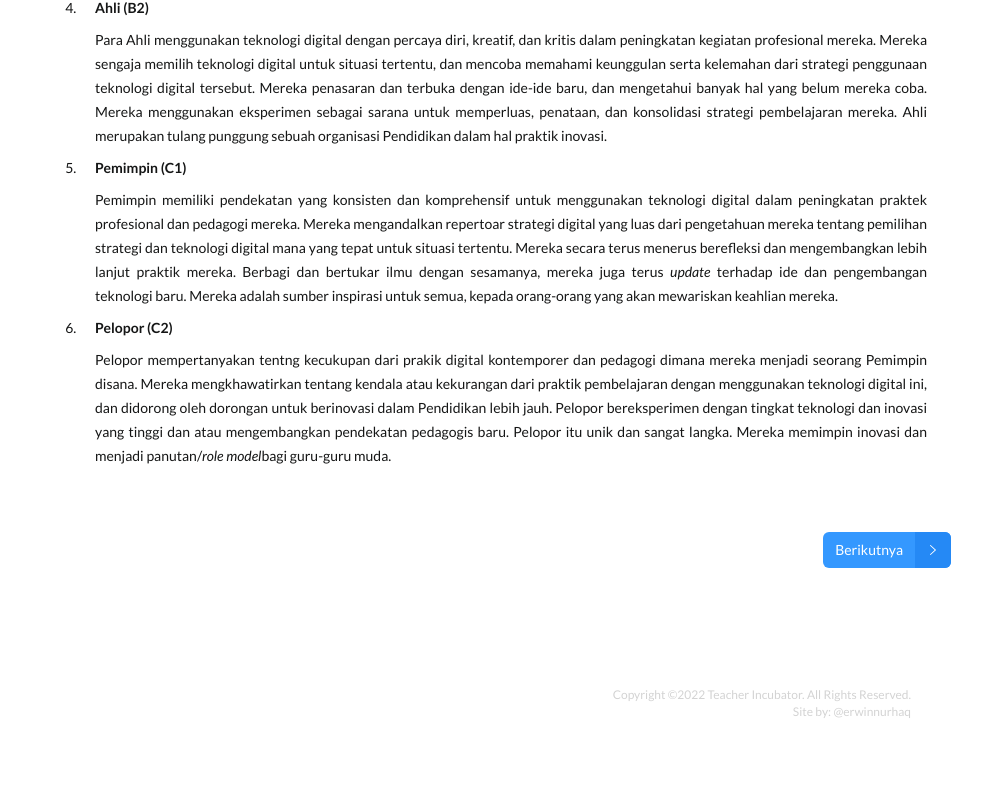
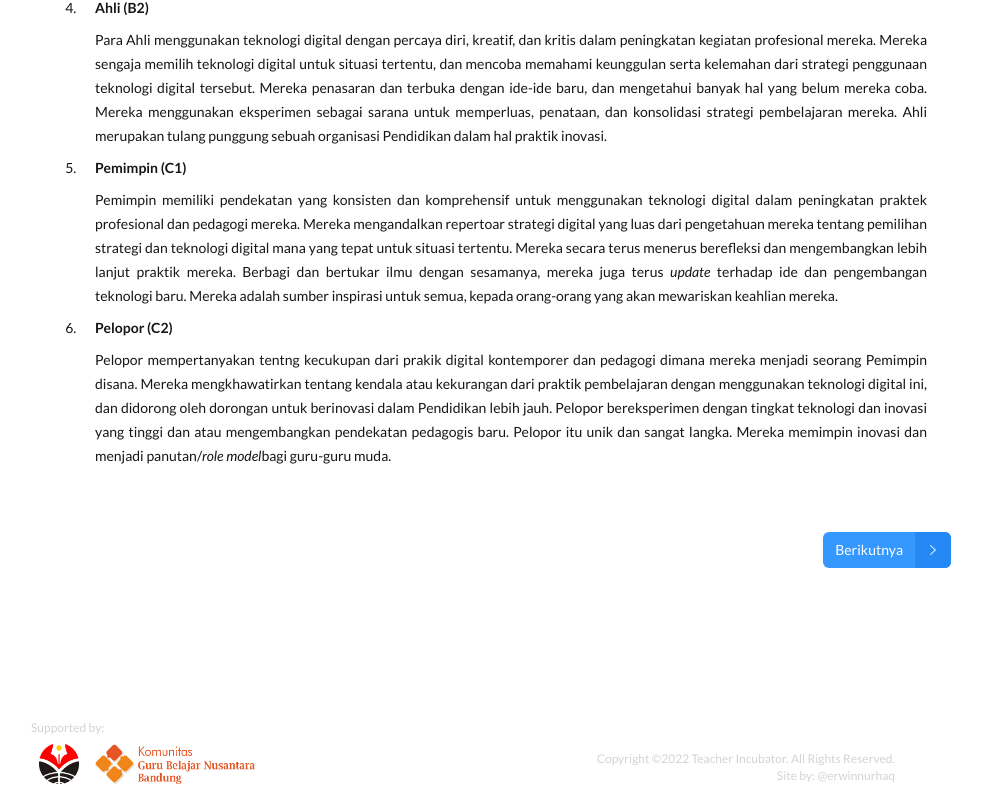
Before and after one commit to erwinnurhaq/questionnaire, a Next.js app: page / in a window 1280 px wide. Shown: the part 4149-4949 px from the top of the page, without its empty margins (289-1271 px from the left). Before the commit the page ends 4885 px from the top, so only its background shows below. Built offline with nearby package versions, Linux system fonts and the light colour scheme; no server answers; what react-google-recaptcha-v3 would draw is missing.

Commit message:
add footer supporter

```diff
--- a/components/Footer.js
+++ b/components/Footer.js
@@ -1,8 +1,31 @@
+import Image from 'next/image';
 import styles from '~/styles/components/Footer.module.css';
 
 export default function Footer() {
   return (
     <footer className={styles.footer}>
+      <div className={styles.supporter}>
+        <p>Supported by:</p>
+        <div className={styles.supporterImages}>
+          <div>
+            <Image
+              src="/images/upi.png"
+              alt="image-upi"
+              width={40}
+              height={40}
+            />
+          </div>
+          <div>
+            <Image
+              src="/images/kgb.png"
+              alt="image-kgb"
+              width={160}
+              height={40}
+            />
+          </div>
+        </div>
+      </div>
+      <div className={styles.copyright}>
         <p>
           Copyright ©{new Date().getFullYear()}{' '}
           <a href="http://www.teacherincubator.com" target="_blank" rel="noreferrer">
@@ -16,6 +39,7 @@ export default function Footer() {
             @erwinnurhaq
           </a>
         </p>
+      </div>
     </footer>
   );
 }
--- a/styles/components/Footer.module.css
+++ b/styles/components/Footer.module.css
@@ -2,14 +2,35 @@
   width: 100%;
   position: absolute;
   bottom: 1rem;
-  right: 5rem;
+  /* right: 5rem; */
   color: var(--light-gray-text-1);
   font-size: 0.75rem;
   text-align: right;
+  display: flex;
+  justify-content: space-between;
+  align-items: flex-end;
+  width: calc(100% - 26rem);
 }
 
 .footer p {
   margin: 0;
+}
+
+.footer .supporter {
+  text-align: left;
+}
+
+.footer .supporter p {
+  padding-bottom: 0.5rem;
+}
+
+.footer .supporter .supporterImages {
+  height: 40px;
+  display: flex;
+}
+
+.footer .supporter .supporterImages > div{
+  margin: 0 0.5rem;
 }
 
 @media screen and (max-width: 768px) {
@@ -20,5 +41,12 @@
     color: var(--light-gray-text-1);
     font-size: 0.75rem;
     text-align: center;
+    flex-direction: column;
+    align-items: center;
+    width: calc(100% - 4rem);
+  }
+  .footer .supporter {
+    text-align: center;
+    padding-bottom: 1rem;
   }
 }
--- a/styles/components/Layout.module.css
+++ b/styles/components/Layout.module.css
@@ -11,7 +11,7 @@
   height: 100%;
   min-height: 100vh;
   position: relative;
-  padding: 2rem 2rem 10rem 20rem;
+  padding: 2rem 2rem 14rem 20rem;
 }
 
 .drawertrigger {
@@ -27,7 +27,7 @@
 
 @media screen and (max-width: 768px) {
   .content {
-    padding: 4rem 2rem 10rem 2rem;
+    padding: 4rem 2rem 14rem 2rem;
   }
   .drawertrigger {
     display: block;
```
Also changed, not shown: public/images/kgb.png (added), public/images/upi.png (added). Lines whose indentation alone changed are shown as unchanged.
